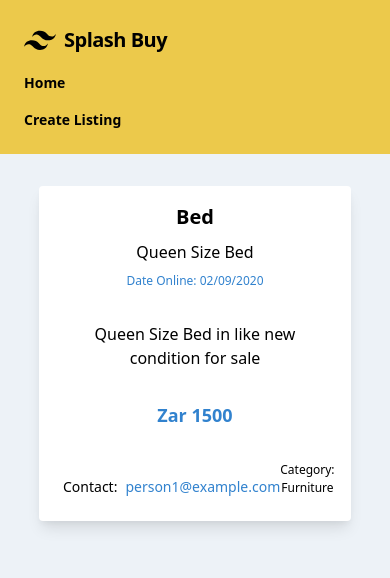
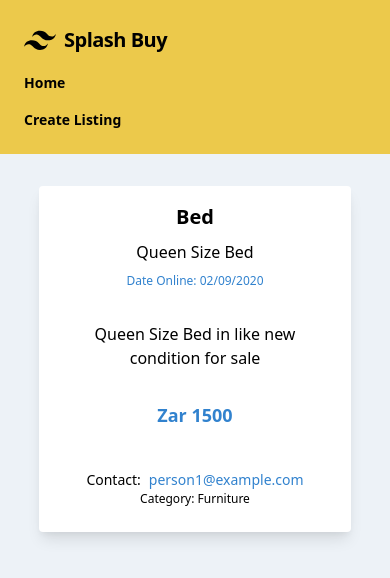
Before and after one commit to leshayface/6-search-listings, a React (Create React App) app: page /listing/1 in a window 390 px wide. Shown: the top 578 px of the page. Built offline with nearby package versions, Linux system fonts and the light colour scheme; data requests are answered from the project's data file.

Commit message:
feat(App): add comments

```diff
--- a/src/App.tsx
+++ b/src/App.tsx
@@ -7,6 +7,7 @@
 function App() {
   return (
     <div>
+      {/* navigation menu */}
       <nav className="flex items-center justify-between flex-wrap bg-yellow-500 p-6">
         <div className="flex items-center flex-shrink-0 text-black mr-6">
           <svg className="fill-current h-8 w-8 mr-2" width="54" height="54" viewBox="0 0 54 54" xmlns="http://www.w3.org/2000/svg"><path d="M13.5 22.1c1.8-7.2 6.3-10.8 13.5-10.8 10.8 0 12.15 8.1 17.55 9.45 3.6.9 6.75-.45 9.45-4.05-1.8 7.2-6.3 10.8-13.5 10.8-10.8 0-12.15-8.1-17.55-9.45-3.6-.9-6.75.45-9.45 4.05zM0 38.3c1.8-7.2 6.3-10.8 13.5-10.8 10.8 0 12.15 8.1 17.55 9.45 3.6.9 6.75-.45 9.45-4.05-1.8 7.2-6.3 10.8-13.5 10.8-10.8 0-12.15-8.1-17.55-9.45-3.6-.9-6.75.45-9.45 4.05z"/></svg>
@@ -23,6 +24,7 @@
           </div>
         </div>
       </nav>
+      {/* define routes */}
       <Switch>
         <Route path={'/'} exact component={Home} />
         <Route path={'/create'} exact component={CreateListing} />
--- a/src/components/listing/ListingDetails.tsx
+++ b/src/components/listing/ListingDetails.tsx
@@ -1,5 +1,6 @@
 import React, {useEffect, useState} from 'react';
 
+//data value types
 export interface Values {
   id: number,
   title: string,
@@ -13,6 +14,7 @@
   category: string
 }
 
+//initial data values
 const defaultValues: Values = {
   id: 0,
   title: "",
@@ -27,8 +29,10 @@
 }
 
 export default function ListingDetails(props:any) {
+  //useSate hook for values
   const [data, setData] = useState(defaultValues as Values);
 
+  // useEffect hook to fetch data with specific id and set the new data state
   useEffect(() => {
     const getData = async () => {
       const { params } = props.match;
@@ -48,12 +52,12 @@
             <div className="text-xs text-blue-600">Date Online: {data.dateOnline}</div>
             <div className="text-md my-8">{data.description}</div>
             <div className="text-lg font-semibold text-blue-600 mt-8">{data.currency} {data.price}</div>
-            <div className="flex items-end mt-8 mb-2">
+            <div className="flex flex-col sm:flex-row items-center sm:items-end mt-8 mb-2">
               <div className="flex items-end justify-start">
                 <div className="font-medium text-sm text-md mt-2 mr-2">Contact:</div>
                 <div className="font-medium text-sm text-md text-blue-600">{data.email}</div>
               </div>
-              <div className="text-xs flex w-full justify-end">Category: {data.category}</div>
+              <div className="text-xs flex w-full justify-center sm:justify-end">Category: {data.category}</div>
             </div>
           </div>
         </div>
```
Also changed, not shown: src/components/Home.tsx (+10 -0 lines), src/components/listing/CreateListing.tsx (+12 -1 lines).
